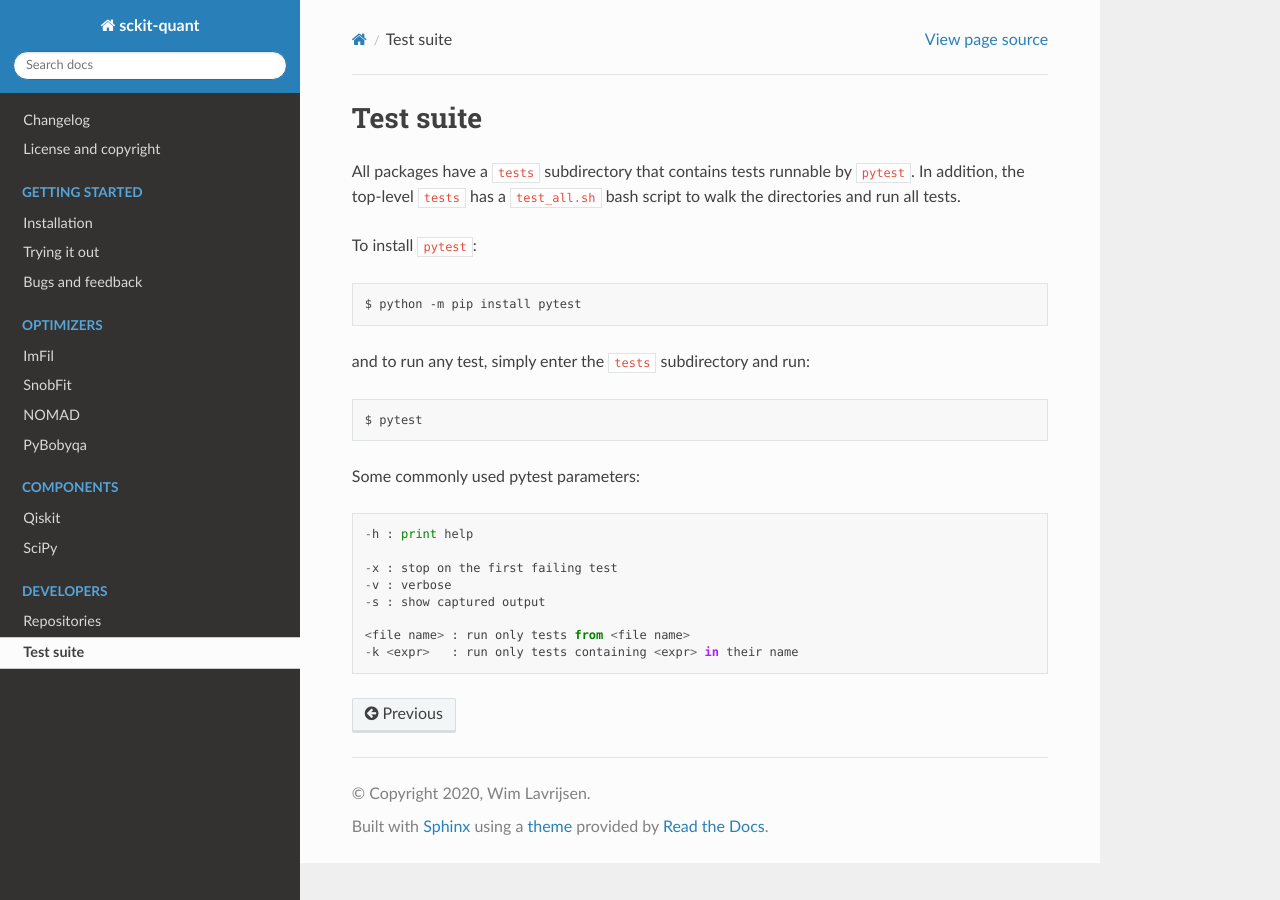
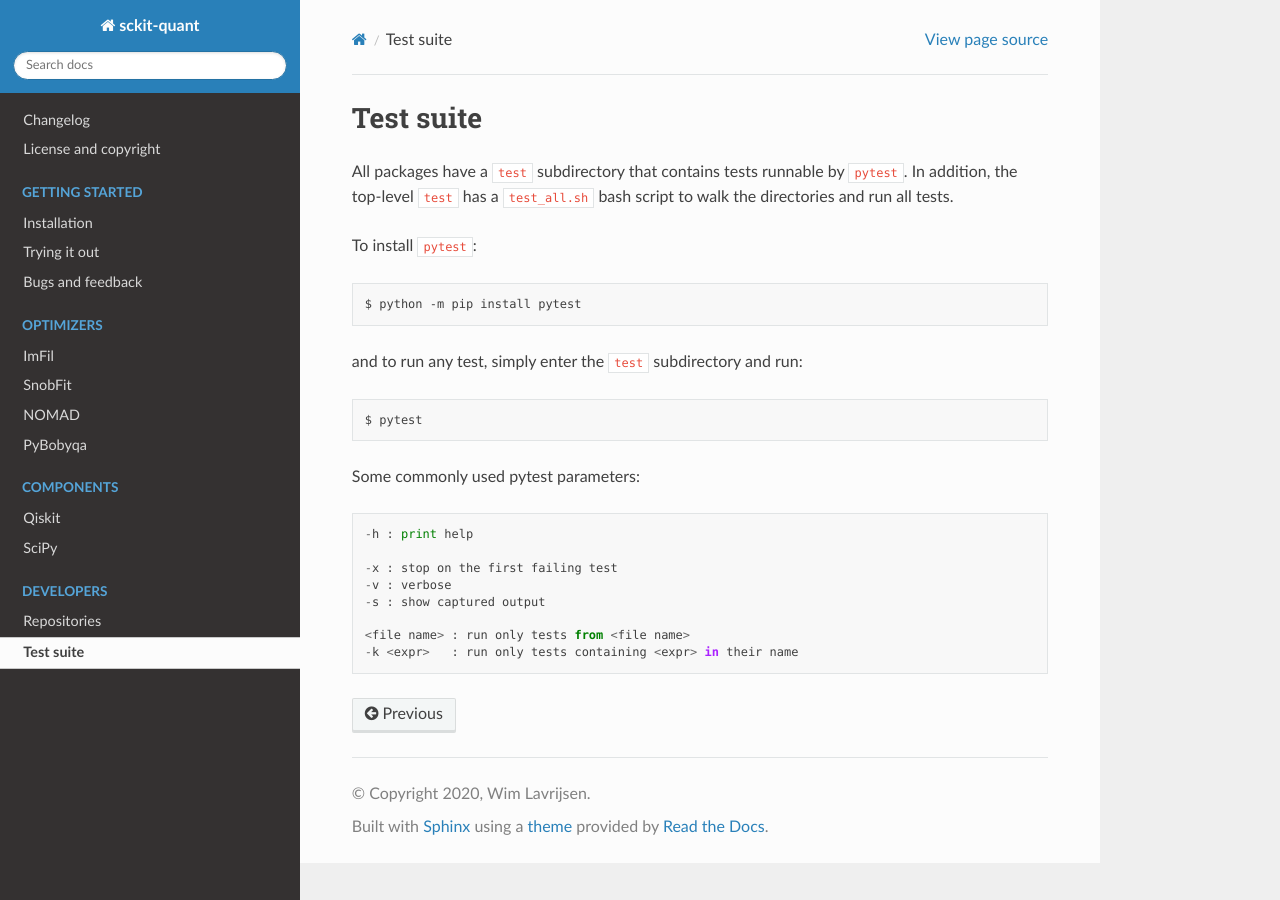
Before and after one commit to scikit-quant/scikit-quant, a Sphinx documentation site: the page built from doc/source/testing.rst, in a window 1280 px wide. Built offline with Sphinx 7.4.7 and the Read the Docs theme 2.0.0, drawn with Linux system fonts in a browser that asks for light colours.

Commit message:
directories are named "test" not "tests"

```diff
--- a/doc/source/testing.rst
+++ b/doc/source/testing.rst
@@ -4,16 +4,16 @@
 Test suite
 ==========
 
-All packages have a ``tests`` subdirectory that contains tests runnable by
+All packages have a ``test`` subdirectory that contains tests runnable by
 ``pytest``.
-In addition, the top-level ``tests`` has a ``test_all.sh`` bash script to
+In addition, the top-level ``test`` has a ``test_all.sh`` bash script to
 walk the directories and run all tests.
 
 To install ``pytest``::
 
    $ python -m pip install pytest
 
-and to run any test, simply enter the ``tests`` subdirectory and run::
+and to run any test, simply enter the ``test`` subdirectory and run::
 
    $ pytest
 
```
